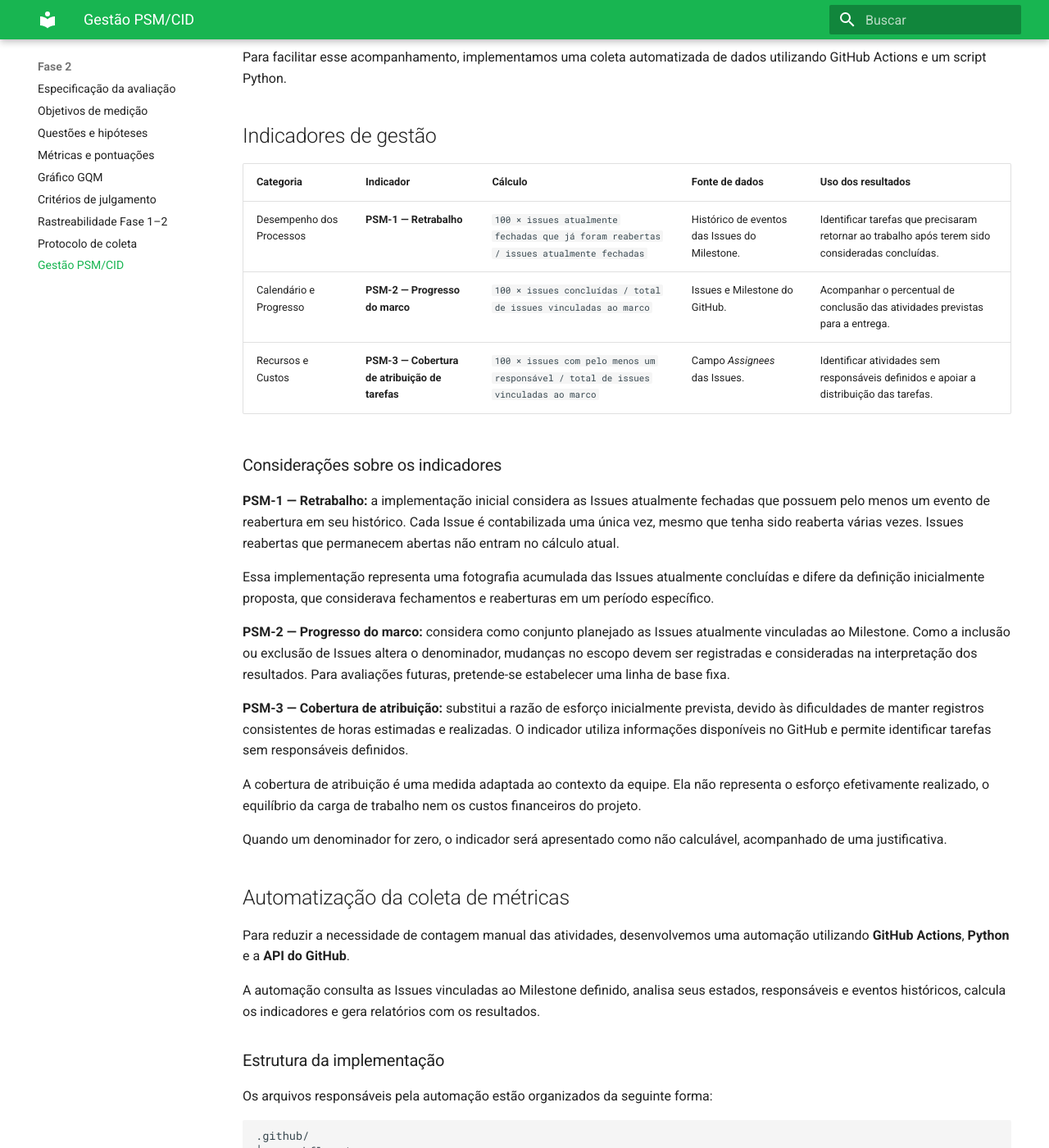
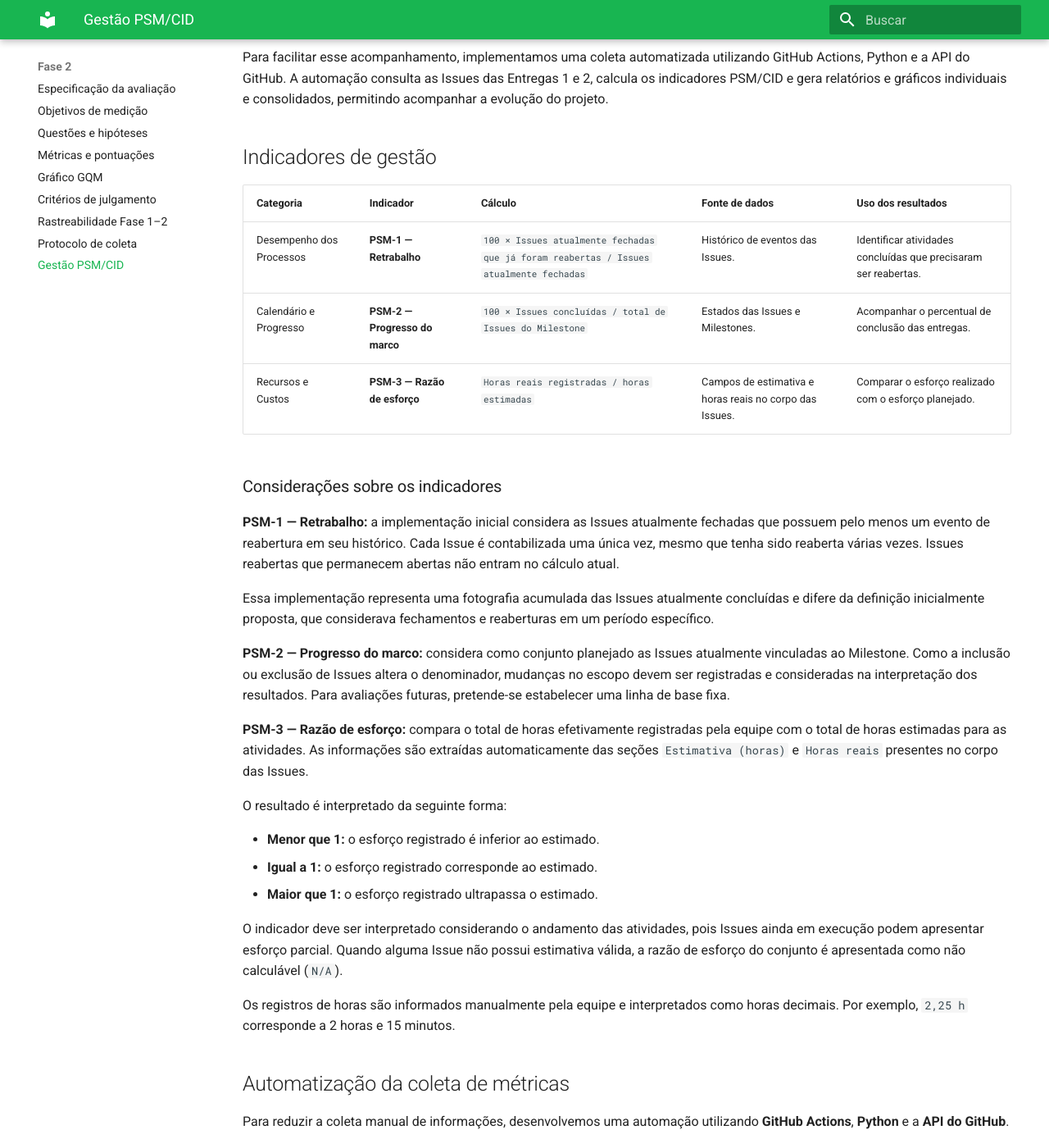
Before and after one commit to FCTE-Qualidade-de-Software-1/2026-2_T02_RADIA_PERLMAN, an MkDocs documentation site: the page built from docs/fase2/gestao-psm.md, in a window 1280 px wide and 1400 px high, scrolled down 305 px. Shown: the whole window at 82% size. Built offline with MkDocs 1.6.1 and Material for MkDocs 9.7.7, drawn with Linux system fonts in a browser that asks for light colours; some of the changed text lies outside the part shown.

Commit message:
docs: atualiza documentação do PSM (refs #23)

````diff
--- a/docs/fase2/gestao-psm.md
+++ b/docs/fase2/gestao-psm.md
@@ -9,15 +9,15 @@ Além das medidas de qualidade da Agência Virtual da Neoenergia Brasília, acom
 
 Diferentemente das métricas M1–M8, definidas por meio do [GQM](../fase2-especificacao.md) para avaliar a qualidade do produto, os indicadores PSM/CID são utilizados para acompanhar a gestão das atividades, o progresso das entregas e a distribuição de responsabilidades da equipe.
 
-Para facilitar esse acompanhamento, implementamos uma coleta automatizada de dados utilizando GitHub Actions e um script Python.
+Para facilitar esse acompanhamento, implementamos uma coleta automatizada utilizando GitHub Actions, Python e a API do GitHub. A automação consulta as Issues das Entregas 1 e 2, calcula os indicadores PSM/CID e gera relatórios e gráficos individuais e consolidados, permitindo acompanhar a evolução do projeto.
 
 ## Indicadores de gestão
 
 | Categoria | Indicador | Cálculo | Fonte de dados | Uso dos resultados |
 |---|---|---|---|---|
-| Desempenho dos Processos | **PSM-1 — Retrabalho** | `100 × issues atualmente fechadas que já foram reabertas / issues atualmente fechadas` | Histórico de eventos das Issues do Milestone. | Identificar tarefas que precisaram retornar ao trabalho após terem sido consideradas concluídas. |
-| Calendário e Progresso | **PSM-2 — Progresso do marco** | `100 × issues concluídas / total de issues vinculadas ao marco` | Issues e Milestone do GitHub. | Acompanhar o percentual de conclusão das atividades previstas para a entrega. |
-| Recursos e Custos | **PSM-3 — Cobertura de atribuição de tarefas** | `100 × issues com pelo menos um responsável / total de issues vinculadas ao marco` | Campo *Assignees* das Issues. | Identificar atividades sem responsáveis definidos e apoiar a distribuição das tarefas. |
+| Desempenho dos Processos | **PSM-1 — Retrabalho** | `100 × Issues atualmente fechadas que já foram reabertas / Issues atualmente fechadas` | Histórico de eventos das Issues. | Identificar atividades concluídas que precisaram ser reabertas. |
+| Calendário e Progresso | **PSM-2 — Progresso do marco** | `100 × Issues concluídas / total de Issues do Milestone` | Estados das Issues e Milestones. | Acompanhar o percentual de conclusão das entregas. |
+| Recursos e Custos | **PSM-3 — Razão de esforço** | `Horas reais registradas / horas estimadas` | Campos de estimativa e horas reais no corpo das Issues. | Comparar o esforço realizado com o esforço planejado. |
 
 ### Considerações sobre os indicadores
 
@@ -27,17 +27,25 @@ Essa implementação representa uma fotografia acumulada das Issues atualmente c
 
 **PSM-2 — Progresso do marco:** considera como conjunto planejado as Issues atualmente vinculadas ao Milestone. Como a inclusão ou exclusão de Issues altera o denominador, mudanças no escopo devem ser registradas e consideradas na interpretação dos resultados. Para avaliações futuras, pretende-se estabelecer uma linha de base fixa.
 
-**PSM-3 — Cobertura de atribuição:** substitui a razão de esforço inicialmente prevista, devido às dificuldades de manter registros consistentes de horas estimadas e realizadas. O indicador utiliza informações disponíveis no GitHub e permite identificar tarefas sem responsáveis definidos.
+**PSM-3 — Razão de esforço:** compara o total de horas efetivamente registradas pela equipe com o total de horas estimadas para as atividades. As informações são extraídas automaticamente das seções `Estimativa (horas)` e `Horas reais` presentes no corpo das Issues.
 
-A cobertura de atribuição é uma medida adaptada ao contexto da equipe. Ela não representa o esforço efetivamente realizado, o equilíbrio da carga de trabalho nem os custos financeiros do projeto.
+O resultado é interpretado da seguinte forma:
 
-Quando um denominador for zero, o indicador será apresentado como não calculável, acompanhado de uma justificativa.
+- **Menor que 1:** o esforço registrado é inferior ao estimado.
+- **Igual a 1:** o esforço registrado corresponde ao estimado.
+- **Maior que 1:** o esforço registrado ultrapassa o estimado.
+
+O indicador deve ser interpretado considerando o andamento das atividades, pois Issues ainda em execução podem apresentar esforço parcial. Quando alguma Issue não possui estimativa válida, a razão de esforço do conjunto é apresentada como não calculável (`N/A`).
+
+Os registros de horas são informados manualmente pela equipe e interpretados como horas decimais. Por exemplo, `2,25 h` corresponde a 2 horas e 15 minutos.
 
 ## Automatização da coleta de métricas
 
-Para reduzir a necessidade de contagem manual das atividades, desenvolvemos uma automação utilizando **GitHub Actions**, **Python** e a **API do GitHub**.
+Para reduzir a coleta manual de informações, desenvolvemos uma automação utilizando **GitHub Actions**, **Python** e a **API do GitHub**.
 
-A automação consulta as Issues vinculadas ao Milestone definido, analisa seus estados, responsáveis e eventos históricos, calcula os indicadores e gera relatórios com os resultados.
+A automação consulta as Issues vinculadas aos Milestones `Entrega 1 — Fases 1 e 2` e `Entrega 2 — Fases 3 e 4`, identifica seus estados e eventos históricos e extrai as estimativas e os registros de horas presentes no corpo das Issues.
+
+Com essas informações, calcula os indicadores PSM-1, PSM-2 e PSM-3, além de gerar relatórios e gráficos separados por entrega e um consolidado do projeto.
 
 ### Estrutura da implementação
 
@@ -58,26 +66,51 @@ O arquivo `coletar_metricas_psm.py` realiza a consulta aos dados do repositório
 
 ### Funcionamento
 
-1. O GitHub Actions inicia a execução do workflow.
-2. O script consulta as Issues associadas ao Milestone da entrega.
-3. São coletadas informações sobre estado das Issues, responsáveis e eventos de reabertura.
-4. Os indicadores PSM-1, PSM-2 e PSM-3 são calculados automaticamente.
-5. Os resultados são disponibilizados nos logs e em arquivos gerados pela execução.
+1. O GitHub Actions inicia a execução manual ou agendada do workflow.
+2. O script consulta os Milestones das duas entregas por meio da API do GitHub.
+3. São coletados os estados das Issues, os eventos de fechamento e reabertura, as estimativas e os registros de horas reais.
+4. Os indicadores PSM-1, PSM-2 e PSM-3 são calculados para cada entrega.
+5. São gerados gráficos de horas registradas por dia, Issues concluídas ao longo do tempo e esforço por integrante.
+6. Os resultados das duas entregas são consolidados, evitando a duplicação de Issues.
+7. Os relatórios e gráficos são disponibilizados como artefatos do GitHub Actions.
 
-A automação permite execução manual e agendada, conforme a configuração do workflow.
+A automação permite acompanhar as entregas individualmente e visualizar os resultados gerais do projeto.rkflow.
 
 ### Arquivos gerados
 
-Ao final da execução, são disponibilizados dois arquivos:
+A automação gera relatórios em Markdown, dados estruturados em JSON e gráficos em PNG.
 
-- **`relatorio.md`:** apresenta os indicadores calculados, os dados utilizados e as limitações da medição.
-- **`metricas.json`:** armazena os resultados em formato estruturado, permitindo seu processamento posterior.
+Os resultados são organizados na pasta `relatorios/psm/`, com relatórios separados para cada entrega e um consolidado.
 
-Os arquivos são disponibilizados como artefatos do GitHub Actions.
+```text
+relatorios/psm/
+├── relatorio.md
+├── metricas.json
+├── entrega_1/
+│   ├── relatorio.md
+│   ├── metricas.json
+│   └── gráficos PNG
+├── entrega_2/
+│   ├── relatorio.md
+│   ├── metricas.json
+│   └── gráficos PNG
+└── consolidado/
+    ├── relatorio.md
+    ├── metricas.json
+    └── gráficos PNG
+```
 
-A automatização contempla a coleta e o cálculo dos indicadores. A interpretação dos resultados e a definição de ações de gestão continuam sob responsabilidade da equipe.
+São gerados três tipos de gráficos:
+
+- **Horas ao longo do tempo:** apresenta o esforço registrado por dia.
+- **Issues concluídas ao longo do tempo:** acompanha a evolução das atividades concluídas, considerando fechamentos e reaberturas.
+- **Esforço por integrante:** apresenta a soma das horas registradas por cada integrante.
+
+Os arquivos são disponibilizados como artefatos do GitHub Actions. A publicação automática desses resultados no GitHub Pages será realizada por meio da integração com o MkDocs.
 
 ## Primeira apuração automatizada
+
+> **Registro histórico:** esta apuração corresponde à versão inicial da automação, na qual o PSM-3 era representado pela cobertura de atribuição de tarefas. Posteriormente, esse indicador foi substituído pela razão de esforço. Os resultados abaixo foram preservados para documentar a evolução do acompanhamento do projeto e não devem ser comparados diretamente com o PSM-3 atual.
 
 A primeira coleta automatizada foi realizada em **26/10/2026, às 19h17 UTC (16h17, horário de Brasília)**.
 
@@ -131,6 +164,20 @@ Essa informação pode ser utilizada para revisar a distribuição das responsab
 
 As ações apresentadas são propostas decorrentes da análise dos resultados. Sua execução deverá ser registrada posteriormente, com responsáveis, prazos e evidências correspondentes.
 
+## Resultados automatizados das entregas
+
+A automação PSM/CID permite acompanhar os indicadores de gestão de cada entrega e do projeto como um todo.
+
+Os relatórios apresentam os valores atualizados de retrabalho, progresso e razão de esforço, além de gráficos sobre as horas registradas, a conclusão de Issues e a distribuição do esforço entre os integrantes.
+
+Os resultados serão disponibilizados em uma página específica da documentação, organizada em:
+
+- **Entrega 1:** indicadores e gráficos referentes às Fases 1 e 2.
+- **Entrega 2:** indicadores e gráficos referentes às Fases 3 e 4.
+- **Consolidado:** visão geral das duas entregas.
+
+A interpretação dos resultados, o registro de decisões e a definição de ações de melhoria permanecem sob responsabilidade da equipe.
+
 ## Registro e análise periódica
 
 As atividades do projeto são organizadas por meio de Issues, com responsáveis, status e vínculos com as entregas.
@@ -163,7 +210,9 @@ A implementação inicial automatiza a coleta e o cálculo das três métricas,
 
 **Progresso:** o conjunto de Issues vinculadas ao Milestone pode sofrer alterações. Uma melhoria prevista é estabelecer uma linha de base fixa, permitindo comparar a execução com o planejamento original.
 
-**Cobertura de atribuição:** o indicador verifica a existência de responsáveis, mas não mede a carga de trabalho de cada integrante nem o esforço dedicado às atividades.
+**Razão de esforço:** depende do preenchimento correto das estimativas e dos registros de horas nas Issues. Quando alguma Issue não possui estimativa válida, o indicador consolidado é apresentado como `N/A`. Além disso, as horas registradas representam os apontamentos realizados pela equipe, podendo estar incompletas ou sofrer alterações posteriores.
+
+**Interpretação do esforço:** a razão de esforço não deve ser utilizada isoladamente para avaliar produtividade. É necessário considerar o estágio de execução das atividades, a complexidade das tarefas e eventuais mudanças de escopo.
 
 **Análise dos resultados:** a automação gera os dados quantitativos, mas a interpretação e as decisões de gestão ainda são registradas manualmente pela equipe.
 
@@ -186,3 +235,4 @@ Para a avaliação da Agência Virtual da Neoenergia Brasília, será utilizado
 | 1.0 | 17/10/2026 | Criação do documento do PSM | Arthur de Lima Sobreira |
 | 1.1 | 20/10/2026 | Revisão e versionamento | Henrique Martins Alencar |
 | 1.2 | 26/10/2026 | Atualização dos indicadores, documentação da automação e registro da primeira apuração | [Isabella Choukaira](https://github.com/isabellachoukaira) |
+| 1.3 | 14/11/2026 | Atualização do PSM-3 para razão de esforço, coleta das duas entregas e documentação dos relatórios e gráficos automatizados | [Isabella Choukaira](https://github.com/isabellachoukaira) |
````
